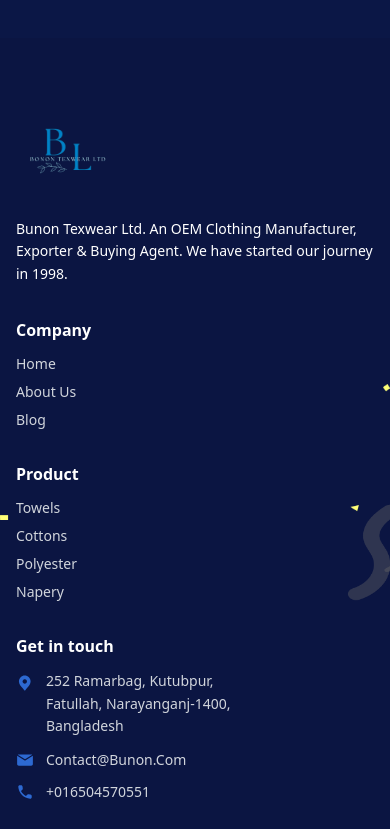
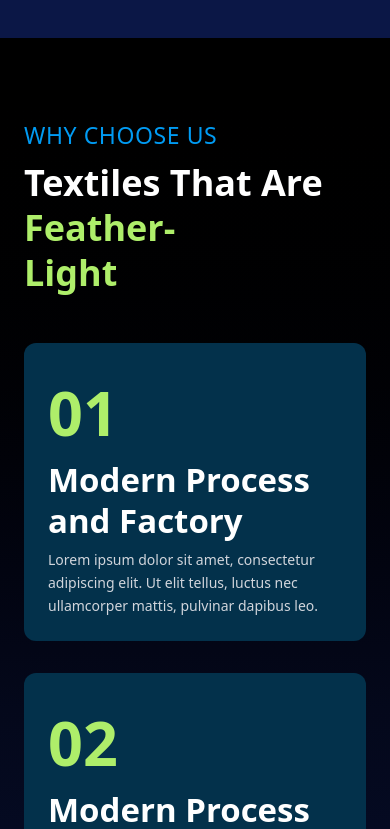
Before and after one commit to TamimOp/Bunon_Texwear, a Next.js app: page / in a window 390 px wide. Shown: the part 3415-4244 px from the top of the page. Built offline with nearby package versions, Linux system fonts and the light colour scheme.

Commit message:
Add WhyChooseUs component and integrate into Home page

```diff
--- a/app/page.tsx
+++ b/app/page.tsx
@@ -1,6 +1,7 @@
 import Hero from "@/components/Hero";
 import Products from "@/components/Products";
 import Review from "@/components/Review";
+import WhyChooseUs from "@/components/WhyChooseUs";
 
 export default function Home() {
   return (
@@ -8,6 +9,7 @@
       <Hero />
       <Products />
       <Review />
+      <WhyChooseUs />
     </main>
   );
 }
--- a/components/Navbar.tsx
+++ b/components/Navbar.tsx
@@ -42,7 +42,7 @@
         {/* Desktop Navigation */}
         <div className="hidden lg:flex items-center gap-8 xl:gap-10">
           {/* Navigation Links */}
-          <div className="flex items-center gap-8 xl:gap-10 text-white font-semibold text-xl xl:text-2xl">
+          <div className="flex items-center gap-8 xl:gap-10 text-white font-medium text-xl xl:text-2xl">
             <Link
               href="/"
               className="hover:text-[#AEEE6A] transition-colors duration-300"
--- /dev/null
+++ b/components/WhyChooseUs.tsx
@@ -0,0 +1,62 @@
+"use client";
+
+import React from "react";
+
+const WhyChooseUs = () => {
+  const cards = [
+    {
+      number: "01",
+      title: "Modern Process and Factory",
+      desc: "Lorem ipsum dolor sit amet, consectetur adipiscing elit. Ut elit tellus, luctus nec ullamcorper mattis, pulvinar dapibus leo.",
+    },
+    {
+      number: "02",
+      title: "Modern Process and Factory",
+      desc: "Lorem ipsum dolor sit amet, consectetur adipiscing elit. Ut elit tellus, luctus nec ullamcorper mattis, pulvinar dapibus leo.",
+    },
+    {
+      number: "03",
+      title: "Modern Process and Factory",
+      desc: "Lorem ipsum dolor sit amet, consectetur adipiscing elit. Ut elit tellus, luctus nec ullamcorper mattis, pulvinar dapibus leo.",
+    },
+  ];
+
+  return (
+    <section className="text-white px-6 md:px-20 py-20 bg-gradient-to-b from-black via-[#04081B] to-[#091442]">
+      {/* Header */}
+      <div className="mb-12">
+        <p className="text-[#009BF3] text-[23px] uppercase font-medium tracking-wide mb-2">
+          Why Choose Us
+        </p>
+        <h2 className="text-4xl md:text-[54px] font-semibold max-w-3xl leading-tight">
+          Textiles That Are{" "}
+          <span className="text-[#AEEE6A]">
+            Feather-
+            <br />
+            Light
+          </span>
+        </h2>
+      </div>
+
+      {/* Cards */}
+      <div className="grid grid-cols-1 md:grid-cols-3 gap-8">
+        {cards.map((card, index) => (
+          <div
+            key={index}
+            className="bg-[#03314B] rounded-xl p-6 md:px-8 transition hover:scale-105 duration-300"
+          >
+            <h3 className="text-[#AEEE6A] text-[61px] font-bold">
+              {card.number}
+            </h3>
+            <h4 className="text-[33px] font-semibold text-white leading-tight mb-2">
+              {card.title}
+            </h4>
+            <p className="text-sm text-gray-300 leading-relaxed">{card.desc}</p>
+          </div>
+        ))}
+      </div>
+    </section>
+  );
+};
+
+export default WhyChooseUs;
```
